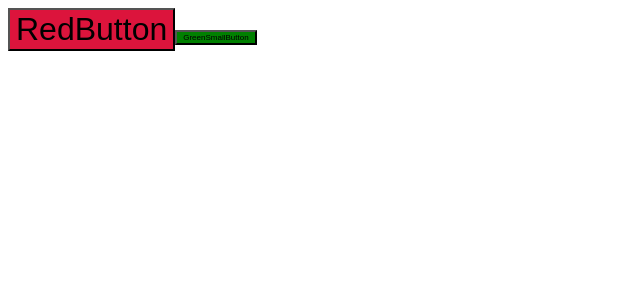
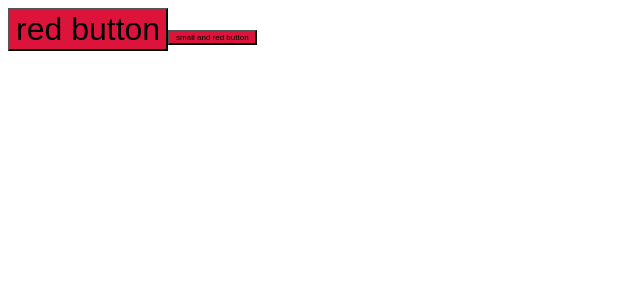
Before and after one commit to yurcik45nova/react_design_patterns, a React (Vite) app: page / in a window 1280 px wide. Shown: the top 300 px of the page, without its empty margins (0-640 px from the left). Built offline with nearby package versions, Linux system fonts and the light colour scheme.

Commit message:
FC partial components

```diff
--- a/src/patterns/FunctionalProgramming/FunctionalProgrammingImplementation.jsx
+++ b/src/patterns/FunctionalProgramming/FunctionalProgrammingImplementation.jsx
@@ -1,4 +1,5 @@
 import { GreenSmallButton, RedButton } from "./composition"
+import { RedSmallButton } from "./partial"
 import { RecursiveComponent } from "./recursive"
 
 
@@ -18,8 +19,10 @@ export const FunctionalProgrammingImplementation = () => {
   return (
     <>
       {/* <RecursiveComponent data={myNestedObject} /> */}
-      <RedButton text={"RedButton"}  />
-      <GreenSmallButton text={"GreenSmallButton"}  />
+      {/* <RedButton text={"RedButton"}  />
+      <GreenSmallButton text={"GreenSmallButton"}  /> */}
+      <RedButton text={"red button"} />
+      <RedSmallButton text={"small and red button"} />
     </>
   )
 }
--- /dev/null
+++ b/src/patterns/FunctionalProgramming/partial.jsx
@@ -0,0 +1,23 @@
+
+// HOC
+export const partialComponent = (Component, partialProps) => {
+  return (props) => {
+    return <Component {...partialProps} {...props} />;
+  };
+};
+
+export const Button = ({ size, color, text, ...props }) => {
+  return (
+    <button
+      style={{
+        fontSize: size === "small" ? "8px" : "32px",
+        backgroundColor: color,
+      }}
+    >
+      {text}
+    </button>
+  );
+};
+
+export const RedButton = partialComponent(Button, { color: "crimson" })
+export const RedSmallButton = partialComponent(RedButton, { size: "small" })
```
